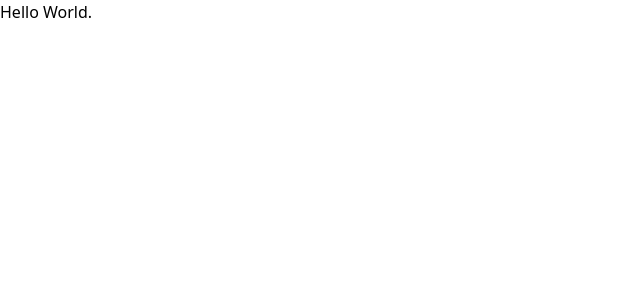
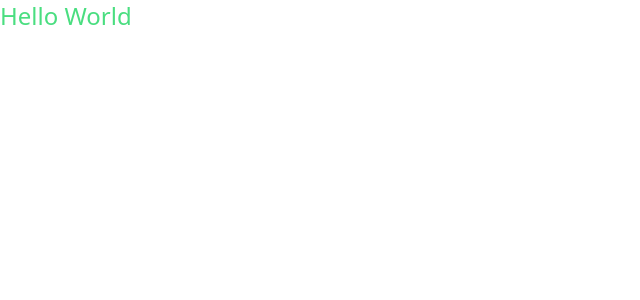
Before and after one commit to prince-bojji/hacktiv, a React (Vite) app in the folder hacktiv/: page / in a window 1280 px wide. Shown: the top 300 px of the page, without its empty margins (0-640 px from the left). Built offline with nearby package versions, Linux system fonts and the light colour scheme.

Commit message:
i just organize the folders

```diff
--- a/hacktiv/src/App.jsx
+++ b/hacktiv/src/App.jsx
@@ -1,9 +1,9 @@
-import Header from '/src/components/Header'
 
 function App() {
   return (
     <>
-      <p>Hello World.</p>
+      <p className="text-green-400 text-2xl ">Hello World</p>
+
     </>
   )
 }
--- a/hacktiv/src/components/Footer.jsx
+++ /dev/null
@@ -1,9 +0,0 @@
-import React from 'react'
-
-function Footer() {
-  return (
-    <div>Footer</div>
-  )
-}
-
-export default Footer
--- a/hacktiv/src/components/Header.jsx
+++ /dev/null
@@ -1,9 +0,0 @@
-import React from 'react'
-
-function Header() {
-  return (
-    <div>Header</div>
-  )
-}
-
-export default Header
--- /dev/null
+++ b/hacktiv/src/components/NavBar.jsx
@@ -0,0 +1,9 @@
+import React from 'react'
+
+function NavBar() {
+  return (
+    <div>NavBar</div>
+  )
+}
+
+export default NavBar
```
Also changed, not shown: hacktiv/src/pages/Temp/Temp.jsx (added).
